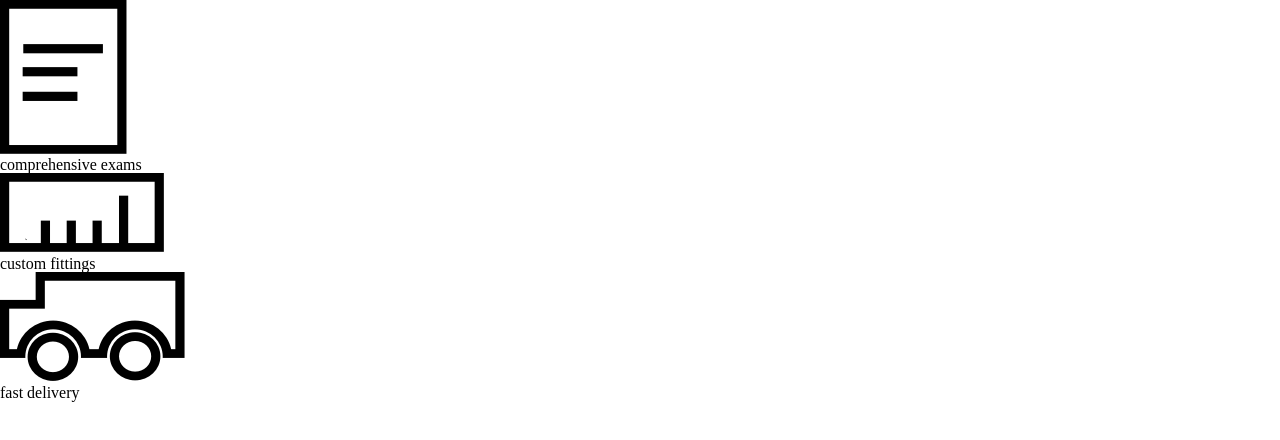
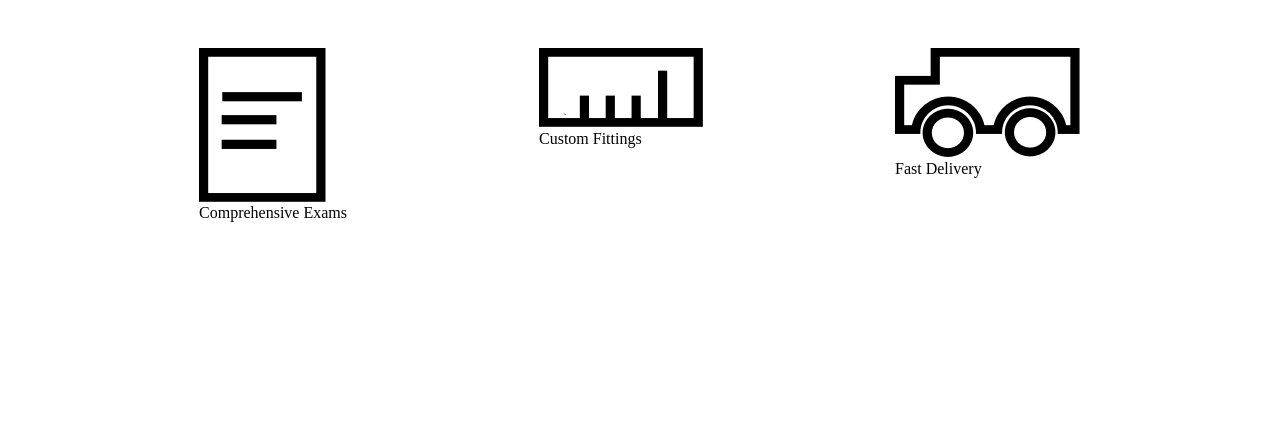
Before and after one commit to 7h3Pr074g0n157/tortoiseshell-optics, a plain HTML site: page icons.html in a window 1280 px wide. Drawn offline with Linux system fonts and the light colour scheme.

Commit message:
Add icons-css fromt index.html to icons.html

```diff
--- a/icons.html
+++ b/icons.html
@@ -2,7 +2,25 @@
 <html lang="en" dir="ltr">
   <head>
     <style media="screen">
-
+    main{
+      display: flex;
+      flex-direction: column;
+      align-items: center;
+    }
+    .icons{
+      margin-bottom: 3rem;
+      display: flex;
+      flex-direction: row;
+      align-items: center;
+      justify-content: center;
+    }
+    .icon{
+      height: 8rem;
+      margin: 3rem 6rem;
+    }
+    figure figcaption{
+      text-transform: capitalize;
+    }
     </style>
     <link rel="stylesheet" type="text/css" href="./resources/css/reset.css">
     <meta charset="utf-8">
```
